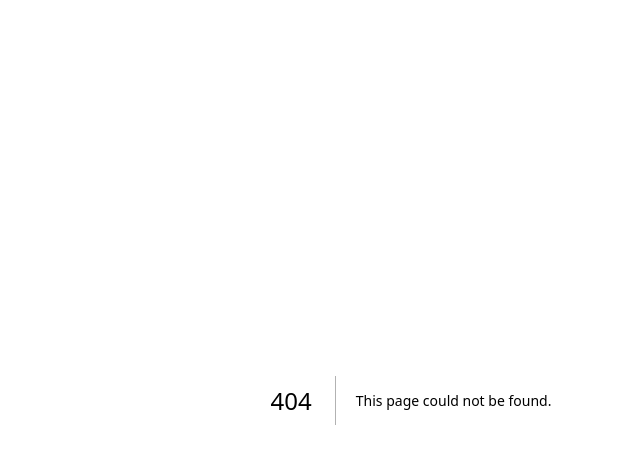
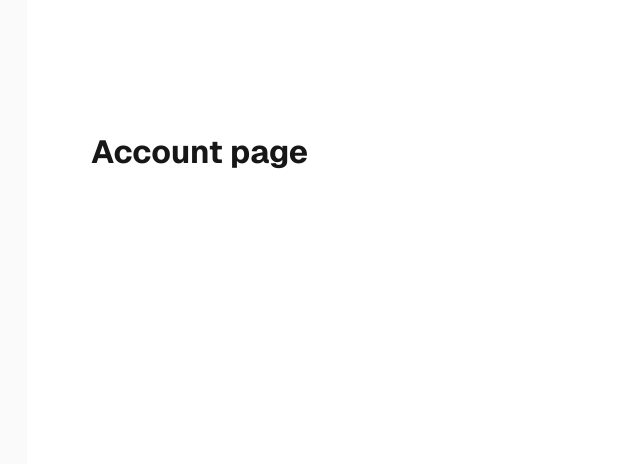
Before and after one commit to CallumD21/wedding-website, a Next.js app: page /account in a window 1280 px wide. Before the commit this address had no page. Shown: the top 464 px of the page, without its empty margins (229-869 px from the left). Built offline with nearby package versions, Linux system fonts and the light colour scheme.

Commit message:
Add account page

```diff
--- /dev/null
+++ b/app/account/page.tsx
@@ -0,0 +1,17 @@
+import { Heading } from "../globals.styles";
+
+
+
+export default function Account() {
+  return (
+    <div className="flex flex-col flex-1 items-center justify-center bg-zinc-50 font-sans dark:bg-black">
+      <main className="flex flex-1 w-full max-w-3xl flex-col items-center justify-between py-32 px-16 bg-white dark:bg-black sm:items-start">
+        <div>
+          <Heading>
+            Account page
+          </Heading>
+        </div>
+      </main>
+    </div>
+  );
+}
--- a/app/components/SignIn/SignInActions.ts
+++ b/app/components/SignIn/SignInActions.ts
@@ -4,6 +4,7 @@
 import bcrypt from 'bcryptjs';
 import { createUser, getUserByUsername } from "@/app/lib/actions";
 import { CreateAccountFormSchema, CreateAccountFormState, SignInFormSchema, SignInFormState } from '@/app/lib/types/SignInTypes';
+import { redirect } from 'next/navigation';
 
 export async function createAccount(username: string, password: string, confirmPassword: string): Promise<CreateAccountFormState> {
     const trimmedUsername = username.trim();
@@ -88,7 +89,5 @@
         };
     }
 
-    return{
-        success: true
-    };
+    redirect("/account");
 }
```
